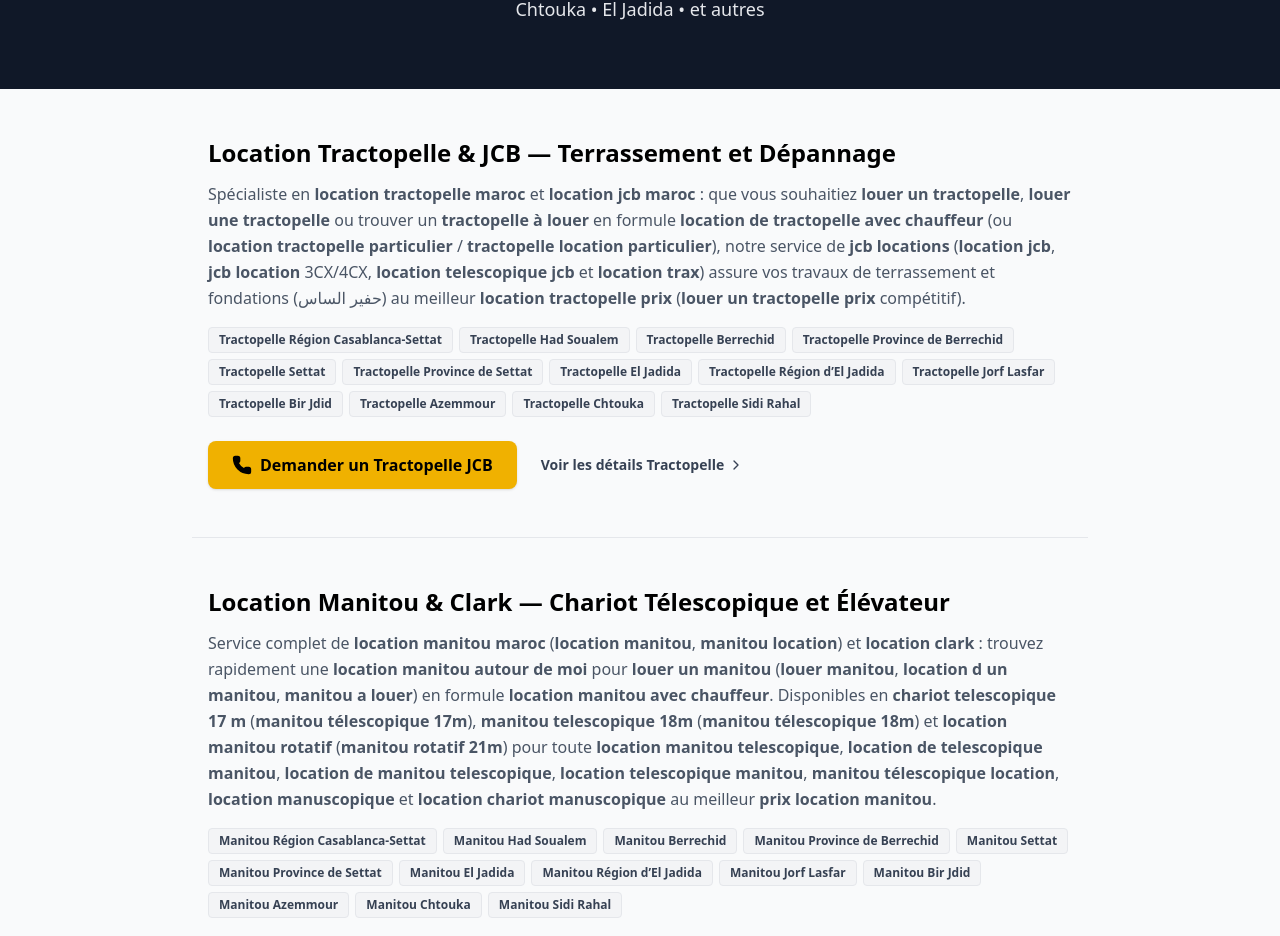
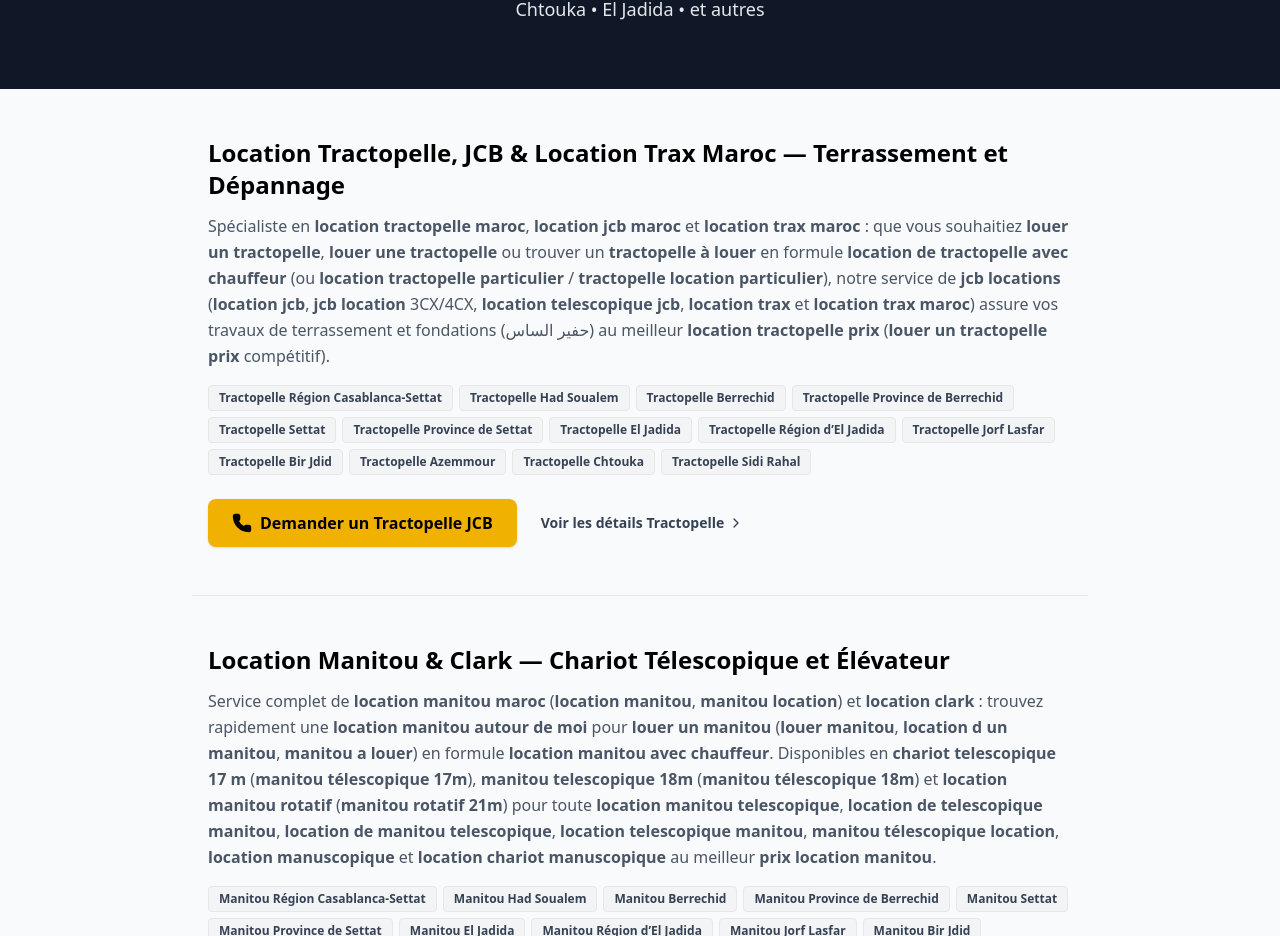
Before and after one commit to donfreeeex-create/ChantierUrgence, a React (Vite) app: page / in a window 1280 px wide. Shown: the part 1329-2265 px from the top of the page. Built offline with nearby package versions, Linux system fonts and the light colour scheme.

Commit message:
SEO trax maroc

```diff
--- a/index.html
+++ b/index.html
@@ -122,6 +122,8 @@
           "serviceType": [
             "Location Tractopelle",
             "Location JCB",
+            "Location Trax",
+            "Location Trax Maroc",
             "Location Poclain",
             "Location Manitou",
             "Location Clark",
@@ -137,7 +139,7 @@
                 "itemOffered": {
                   "@type": "Service",
                   "name": "Location Tractopelle & JCB",
-                  "description": "Location de tractopelle JCB 3CX/4CX avec chauffeur pour terrassement, fouilles, tranchées et fondations (حفير الساس) à Had Soualem, Berrechid, Settat et El Jadida."
+                  "description": "Location de tractopelle JCB 3CX/4CX (location trax et location trax maroc) avec chauffeur pour terrassement, fouilles, tranchées et fondations (حفير الساس) à Had Soualem, Berrechid, Settat et El Jadida."
                 }
               },
               {
@@ -184,7 +186,7 @@
               "name": "Quels engins de chantier sont disponibles à la location ?",
               "acceptedAnswer": {
                 "@type": "Answer",
-                "text": "Nous proposons la location de Tractopelle JCB (3CX/4CX), Poclain et pelles hydrauliques Caterpillar sur chenilles ou pneus (avec godet ou BRH), chariots télescopiques Manitou (12m à 21m), chariots élévateurs Clark et foreuses de puits d'eau."
+                "text": "Nous proposons la location de Tractopelle JCB 3CX/4CX (location trax et location trax maroc), Poclain et pelles hydrauliques Caterpillar sur chenilles ou pneus (avec godet ou BRH), chariots télescopiques Manitou (12m à 21m), chariots élévateurs Clark et foreuses de puits d'eau."
               }
             }
           ]
--- a/src/App.tsx
+++ b/src/App.tsx
@@ -248,7 +248,13 @@
 
                 {activeCity ? (
                   <p className="text-gray-700 leading-relaxed mb-6">
-                    Pour votre besoin de <strong>{activeMachine.name.toLowerCase()}</strong>{' '}
+                    Pour votre besoin de <strong>{activeMachine.name.toLowerCase()}</strong>
+                    {activeMachine.slug === 'location-tractopelle' && (
+                      <>
+                        {' '}
+                        (<strong>location trax</strong> et <strong>location trax maroc</strong>)
+                      </>
+                    )}{' '}
                     <strong>{activeCity.locative}</strong> ({activeCity.region}), nos équipes couvrent{' '}
                     {activeCity.industrialNote}, ainsi que les axes menant vers{' '}
                     <strong>{activeCity.nearbyAreas.join(', ')}</strong>. Que votre chantier soit à l'arrêt suite à une
@@ -260,7 +266,14 @@
                   </p>
                 ) : (
                   <p className="text-gray-700 leading-relaxed mb-6">
-                    Notre réseau couvre l'ensemble du corridor stratégique{' '}
+                    Notre réseau
+                    {activeMachine.slug === 'location-tractopelle' && (
+                      <>
+                        {' '}
+                        de <strong>location trax</strong> et <strong>location trax maroc</strong>
+                      </>
+                    )}{' '}
+                    couvre l'ensemble du corridor stratégique{' '}
                     <strong>
                       Had Soualem, Berrechid, Settat, El Jadida, Jorf Lasfar, Bir Jdid, Azemmour, Chtouka et Sidi Rahal
                     </strong>
@@ -467,11 +480,11 @@
                   onClick={navigate('/location-tractopelle')}
                   className="hover:text-yellow-600 transition-colors"
                 >
-                  Location Tractopelle &amp; JCB — Terrassement et Dépannage
+                  Location Tractopelle, JCB &amp; Location Trax Maroc — Terrassement et Dépannage
                 </a>
               </h2>
               <p className="leading-relaxed text-gray-600 mb-4">
-                Spécialiste en <strong>location tractopelle maroc</strong> et <strong>location jcb maroc</strong> : que vous souhaitiez <strong>louer un tractopelle</strong>, <strong>louer une tractopelle</strong> ou trouver un <strong>tractopelle à louer</strong> en formule <strong>location de tractopelle avec chauffeur</strong> (ou <strong>location tractopelle particulier</strong> / <strong>tractopelle location particulier</strong>), notre service de <strong>jcb locations</strong> (<strong>location jcb</strong>, <strong>jcb location</strong> 3CX/4CX, <strong>location telescopique jcb</strong> et <strong>location trax</strong>) assure vos travaux de terrassement et fondations (حفير الساس) au meilleur <strong>location tractopelle prix</strong> (<strong>louer un tractopelle prix</strong> compétitif).
+                Spécialiste en <strong>location tractopelle maroc</strong>, <strong>location jcb maroc</strong> et <strong>location trax maroc</strong> : que vous souhaitiez <strong>louer un tractopelle</strong>, <strong>louer une tractopelle</strong> ou trouver un <strong>tractopelle à louer</strong> en formule <strong>location de tractopelle avec chauffeur</strong> (ou <strong>location tractopelle particulier</strong> / <strong>tractopelle location particulier</strong>), notre service de <strong>jcb locations</strong> (<strong>location jcb</strong>, <strong>jcb location</strong> 3CX/4CX, <strong>location telescopique jcb</strong>, <strong>location trax</strong> et <strong>location trax maroc</strong>) assure vos travaux de terrassement et fondations (حفير الساس) au meilleur <strong>location tractopelle prix</strong> (<strong>louer un tractopelle prix</strong> compétitif).
               </p>
               <div className="flex flex-wrap gap-1.5 mb-6">
                 {CITIES.map((c) => (
--- a/src/seoData.ts
+++ b/src/seoData.ts
@@ -229,10 +229,10 @@
     shortName: 'Tractopelle & JCB',
     arabicTag: 'حفير الساس',
     heroTitle: 'Location Tractopelle & JCB Maroc (Location Trax)',
-    h2Title: 'Location Tractopelle & JCB Maroc — Louer un Tractopelle avec Chauffeur',
+    h2Title: 'Location Tractopelle, JCB & Location Trax Maroc — Location Trax avec Chauffeur',
     ctaLabel: 'Demander un Tractopelle JCB',
     serviceType: 'Location Tractopelle & JCB',
-    brands: 'JCB 3CX, JCB 4CX, Caterpillar 428 / 432, CASE (location trax)',
+    brands: 'JCB 3CX, JCB 4CX, Caterpillar 428 / 432, CASE (location trax / location trax maroc)',
     specs: [
       'Service complet de jcb locations, location jcb et jcb location (3CX / 4CX) ainsi que location telescopique jcb',
       'Formules flexibles : location de tractopelle avec chauffeur, location tractopelle particulier et tractopelle location particulier',
@@ -242,8 +242,8 @@
     useCases: [
       'Ouverture de fondations et fouilles en rigoles (حفير الساس) avec tractopelle à louer immédiatement',
       'Possibilité de louer tractopelle, louer un tractopelle ou louer une tractopelle pour tranchées et assainissement',
-      'Nivellement de terrain, décapage, remblayage et location trax pour chargement de camions',
-      'Dépannage urgent 24/7 pour tout besoin de location tractopelle maroc et location jcb maroc'
+      'Nivellement de terrain, décapage, remblayage et location trax (location trax maroc) pour chargement de camions',
+      'Dépannage urgent 24/7 pour tout besoin de location tractopelle maroc, location jcb maroc et location trax maroc'
     ],
     semanticKeywords: [
       'jcb locations',
@@ -262,22 +262,23 @@
       'tractopelle à louer',
       'location tractopelle prix',
       'louer un tractopelle prix',
-      'location trax'
+      'location trax',
+      'location trax maroc'
     ],
     description:
-      'Spécialiste en location tractopelle maroc et location jcb maroc : tractopelle à louer (3CX, 4CX), location trax et location de tractopelle avec chauffeur pour terrassement et fondations (حفير الساس).',
+      'Spécialiste en location tractopelle maroc, location jcb maroc et location trax maroc : tractopelle à louer (3CX, 4CX), location trax et location de tractopelle avec chauffeur pour terrassement et fondations (حفير الساس).',
     detailedParagraph:
-      'Vous cherchez une location tractopelle ou une location jcb fiable ? Notre plateforme de jcb locations (jcb location 3CX/4CX et location telescopique jcb) vous permet de louer tractopelle rapidement. Que ce soit pour une location tractopelle particulier (tractopelle location particulier) ou pour un grand chantier BTP souhaitant louer un tractopelle ou louer une tractopelle en urgence, nous proposons chaque tractopelle à louer en formule location de tractopelle avec chauffeur. Contactez-nous pour connaître notre location tractopelle prix et louer un tractopelle prix avantageux pour votre location trax en région Casablanca-Settat.',
+      'Vous cherchez une location tractopelle, une location jcb ou une location trax maroc fiable ? Notre plateforme de jcb locations (jcb location 3CX/4CX, location telescopique jcb et location trax) vous permet de louer tractopelle rapidement. Que ce soit pour une location tractopelle particulier (tractopelle location particulier) ou pour un grand chantier BTP souhaitant louer un tractopelle ou louer une tractopelle en urgence, nous proposons chaque tractopelle à louer en formule location de tractopelle avec chauffeur. Contactez-nous pour connaître notre location tractopelle prix et louer un tractopelle prix avantageux pour votre location trax et location trax maroc en région Casablanca-Settat.',
     faq: [
       {
-        question: 'Quel est le tarif pour une location tractopelle prix ou louer un tractopelle prix ?',
+        question: 'Quel est le tarif pour une location tractopelle prix, louer un tractopelle prix ou une location trax maroc ?',
         answer:
-          'Le tarif pour louer un tractopelle prix (ou location tractopelle prix) dépend de la durée (journée ou mois) et des accessoires (godet ou BRH). Notre service de location tractopelle maroc et location jcb maroc garantit une location de tractopelle avec chauffeur sans frais d’avance.'
+          'Le tarif pour louer un tractopelle prix (location tractopelle prix ou location trax) dépend de la durée (journée ou mois) et des accessoires (godet ou BRH). Notre service de location tractopelle maroc, location jcb maroc et location trax maroc garantit une location de tractopelle avec chauffeur sans frais d’avance.'
       },
       {
-        question: 'Proposez-vous la location tractopelle particulier et la location trax en urgence ?',
+        question: 'Proposez-vous la location tractopelle particulier, la location trax et la location trax maroc en urgence ?',
         answer:
-          'Oui, nous assurons aussi bien la location tractopelle particulier (tractopelle location particulier) que les prestations BTP pour louer tractopelle, louer une tractopelle, location jcb (jcb location / jcb locations), location telescopique jcb et location trax avec un tractopelle à louer disponible immédiatement.'
+          'Oui, nous assurons aussi bien la location tractopelle particulier (tractopelle location particulier) que les prestations BTP pour louer tractopelle, louer une tractopelle, location jcb (jcb location / jcb locations), location telescopique jcb, location trax et location trax maroc avec un tractopelle à louer disponible immédiatement.'
       }
     ]
   },
@@ -882,6 +883,8 @@
         serviceType: [
           'Location Tractopelle',
           'Location JCB',
+          'Location Trax',
+          'Location Trax Maroc',
           'Location Poclain',
           'Location Manitou',
           'Location Clark',
@@ -925,7 +928,7 @@
             name: 'Quels engins de chantier sont disponibles à la location en urgence ?',
             acceptedAnswer: {
               '@type': 'Answer',
-              text: "Nous proposons la location immédiate de Tractopelle JCB (location jcb maroc, location trax), Poclain et pelles hydrauliques (location poclain maroc, poclain caterpillar), chariots télescopiques Manitou (chariot telescopique 17 m, manitou telescopique 18m, manitou rotatif 21m, location clark) et foreuses de puits d'eau (location de foreuse de puits, location Sondeuse, حفر الابار)."
+              text: "Nous proposons la location immédiate de Tractopelle JCB (location jcb maroc, location trax, location trax maroc), Poclain et pelles hydrauliques (location poclain maroc, poclain caterpillar), chariots télescopiques Manitou (chariot telescopique 17 m, manitou telescopique 18m, manitou rotatif 21m, location clark) et foreuses de puits d'eau (location de foreuse de puits, location Sondeuse, حفر الابار)."
             }
           }
         ]
```
